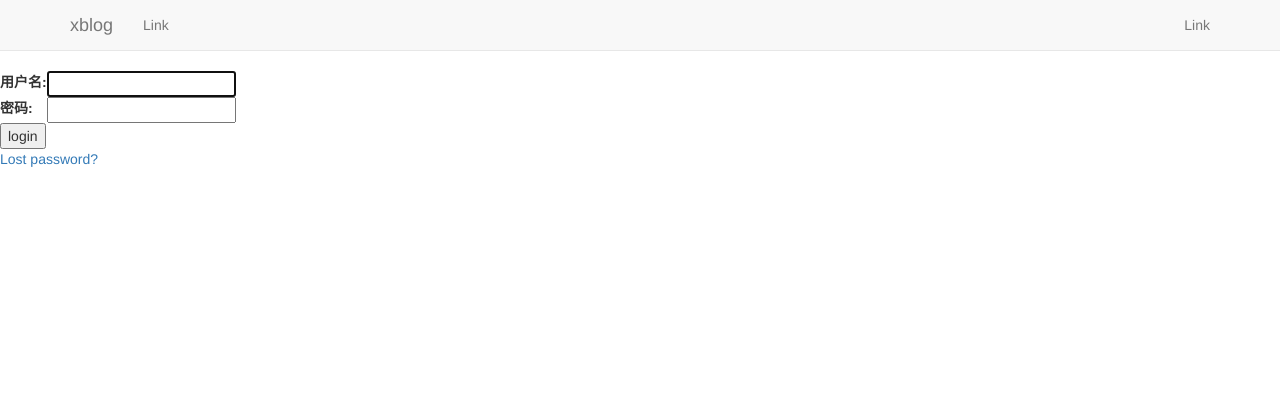
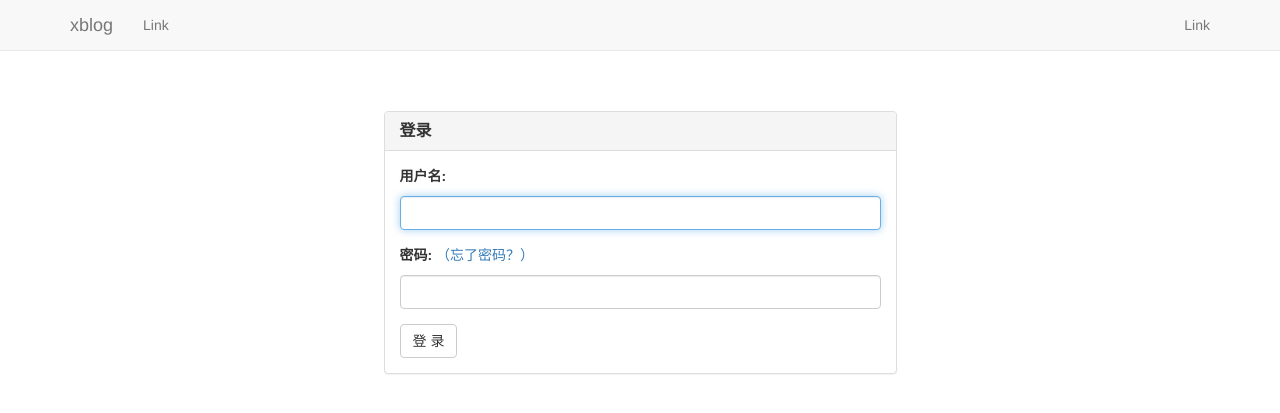
Before and after one commit to shenxgan/xblog, a Django app: page /login/ in a window 1280 px wide. Shown: the top 413 px of the page. Run offline with Django 3.2, Linux system fonts and the light colour scheme; parts of the project's set-up code (start-up, migrations or seed data) failed here and were passed over; some libraries are stand-ins or nearby versions.

Commit message:
add style to login page.

```diff
--- a/mysite/blog/templates/registration/login.html
+++ b/mysite/blog/templates/registration/login.html
@@ -1,7 +1,8 @@
 {% extends "blog_base.html" %}
+{% load myfilters %}
 
 {% block content %}
-
+<div class="container">
   {% if form.errors %}
   <p>Your username and password didn't match. Please try again.</p>
   {% endif %}
@@ -15,24 +16,28 @@ please login with an account that has access.</p>
   {% endif %}
   {% endif %}
 
+  <div class="login center-block">
+    <div class="panel panel-default">
+      <div class="panel-heading">
+        <h3 class="panel-title"><strong>登录</strong></h3>
+      </div>
+      <div class="panel-body">
         <form method="post" action="{% url 'django.contrib.auth.views.login' %}">
           {% csrf_token %}
-  <table>
-    <tr>
-      <td>{{ form.username.label_tag  }}</td>
-      <td>{{ form.username  }}</td>
-    </tr>
-    <tr>
-      <td>{{ form.password.label_tag  }}</td>
-      <td>{{ form.password  }}</td>
-    </tr>
-  </table>
-
-  <input type="submit" value="login" />
-  <input type="hidden" name="next" value="{{ next  }}" />
+          <div class="form-group">
+            <label for="">{{ form.username.label_tag }}</label>
+            {{ form.username|add_class:"form-control" }}
+          </div>
+          <div class="form-group">
+            <label for="">{{ form.password.label_tag }}</label>
+            <a href="{% url 'password_reset' %}" tabindex="-1">（忘了密码？）</a>
+            {{ form.password|add_class:"form-control" }}
+          </div>
+          <button type="submit" class="btn btn-default pull-left">登 录</button>
+          <input type="hidden" name="next" value="{{ next }}" />
         </form>
-
-{# Assumes you setup the password_reset view in your URLconf #}
-<p><a href="{% url 'password_reset' %}">Lost password?</a></p>
-
+      </div>
+    </div>
+  </div>
+</div>
 {% endblock %}
--- /dev/null
+++ b/mysite/blog/templatetags/myfilters.py
@@ -0,0 +1,10 @@
+#!/usr/bin/env python
+# coding=utf-8
+
+from django import template
+
+register = template.Library()
+
+@register.filter(name='add_class')
+def add_class(value, arg):
+    return value.as_widget(attrs={'class': arg})
--- a/mysite/static/css/blog.css
+++ b/mysite/static/css/blog.css
@@ -1,6 +1,11 @@
 .blog {
   font-size: 16px;
   margin-bottom: 20px;
+}
+.login {
+  margin: 40px auto;
+  min-width: 300px;
+  width: 45%;
 }
 #gotop{
   display:none;
```
Also changed, not shown: mysite/blog/templatetags/__init__.py (added). Lines whose indentation alone changed are shown as unchanged.
